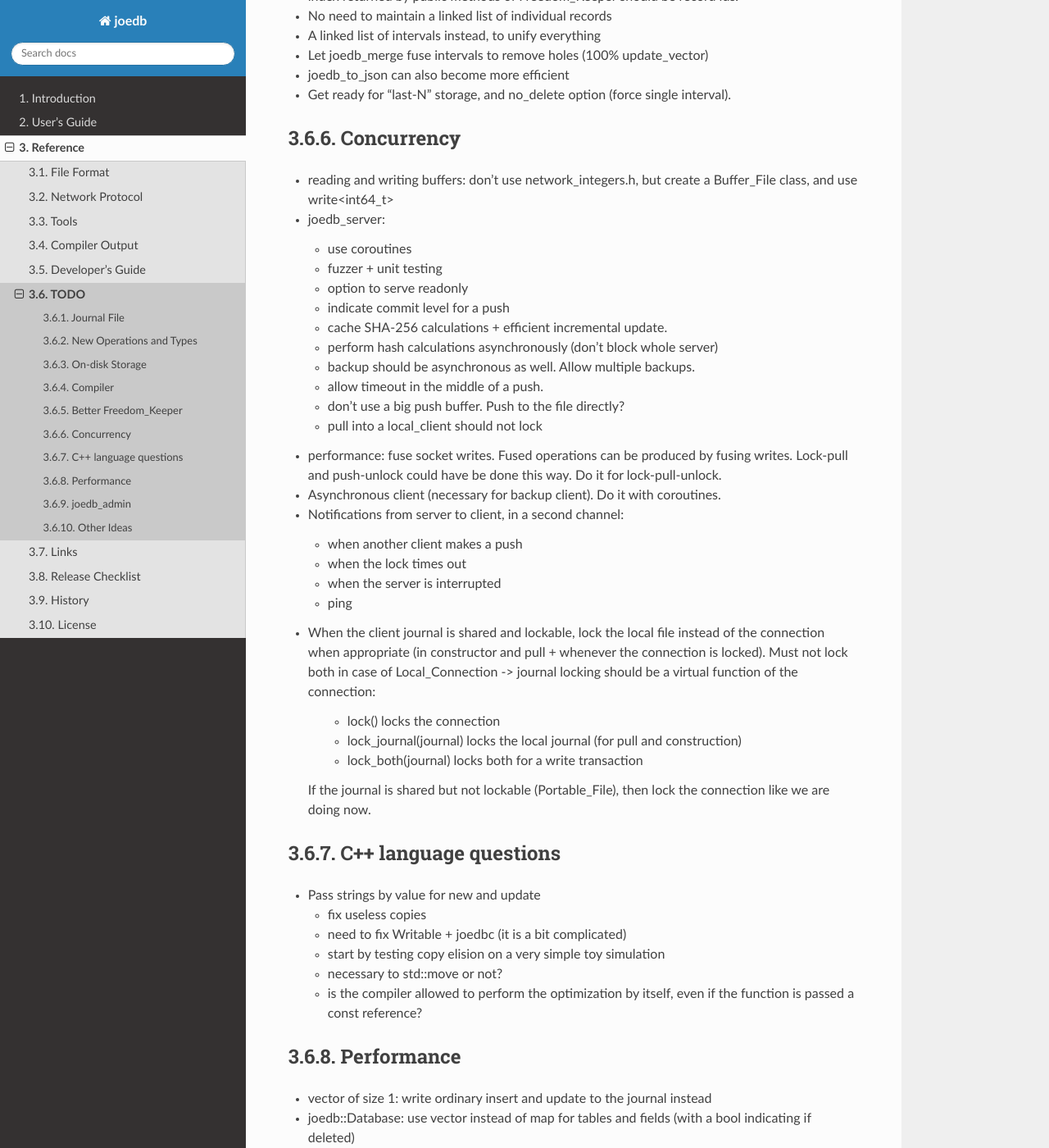
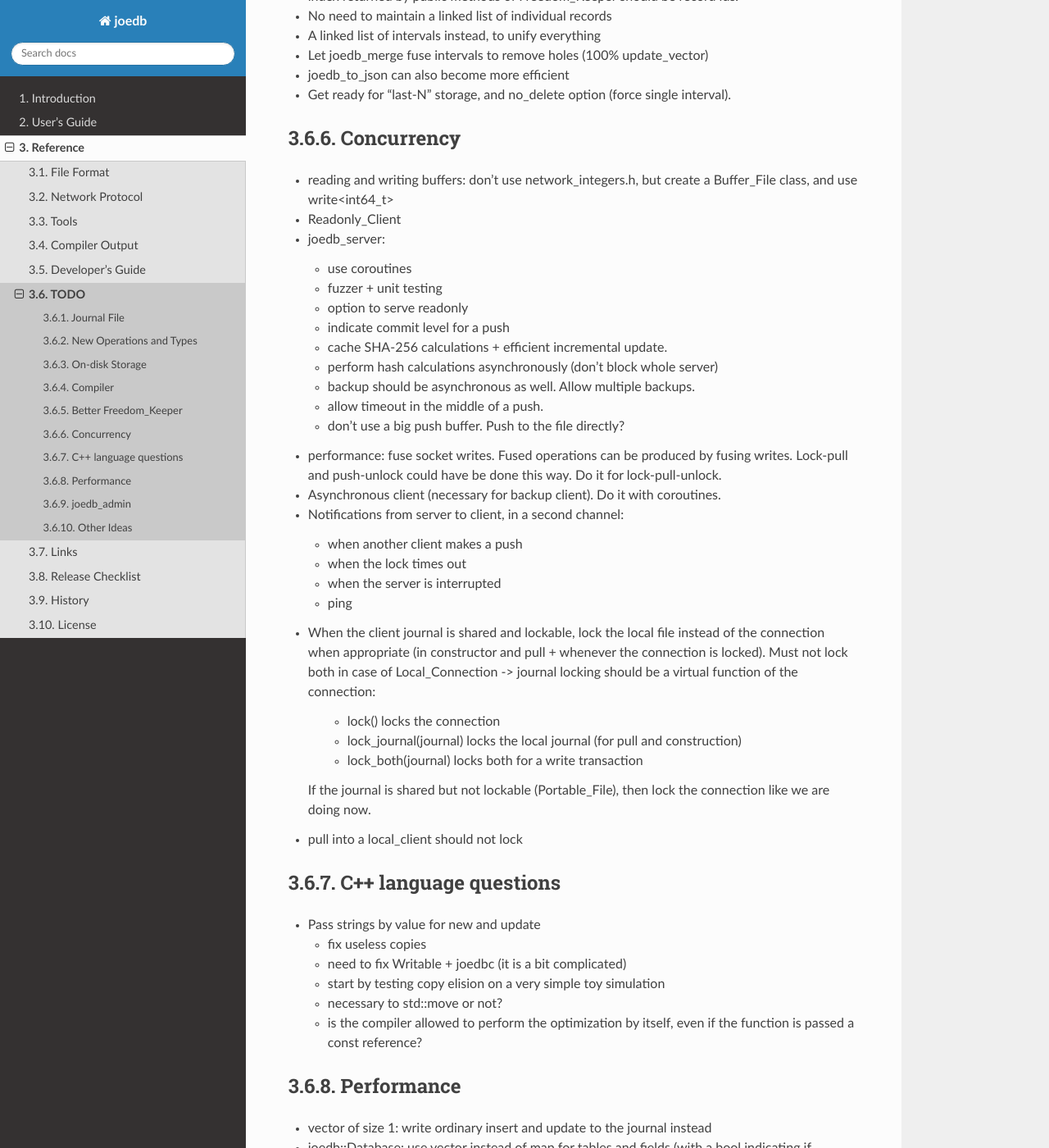
Before and after one commit to Remi-Coulom/joedb, a Sphinx documentation site: the page built from doc/source/todo.rst, in a window 1280 px wide and 1400 px high, scrolled down 2041 px. Shown: the whole window at 82% size. Built offline with Sphinx 7.4.7 and the Read the Docs theme 2.0.0, drawn with Linux system fonts in a browser that asks for light colours; formulas are drawn with MathJax 3.

Commit message:
TODO: Readonly_Client

```diff
--- a/doc/source/todo.rst
+++ b/doc/source/todo.rst
@@ -103,6 +103,7 @@ Concurrency
 -----------
 - reading and writing buffers: don't use network_integers.h, but create a
   Buffer_File class, and use write<int64_t>
+- Readonly_Client
 - joedb_server:
 
   - use coroutines
@@ -138,6 +138,8 @@ Concurrency
 
   If the journal is shared but not lockable (Portable_File), then lock the
   connection like we are doing now.
+
+- pull into a local_client should not lock
 
 C++ language questions
 ----------------------
```
Also changed, not shown: other parts of doc/source/todo.rst (+0 -1 lines).
